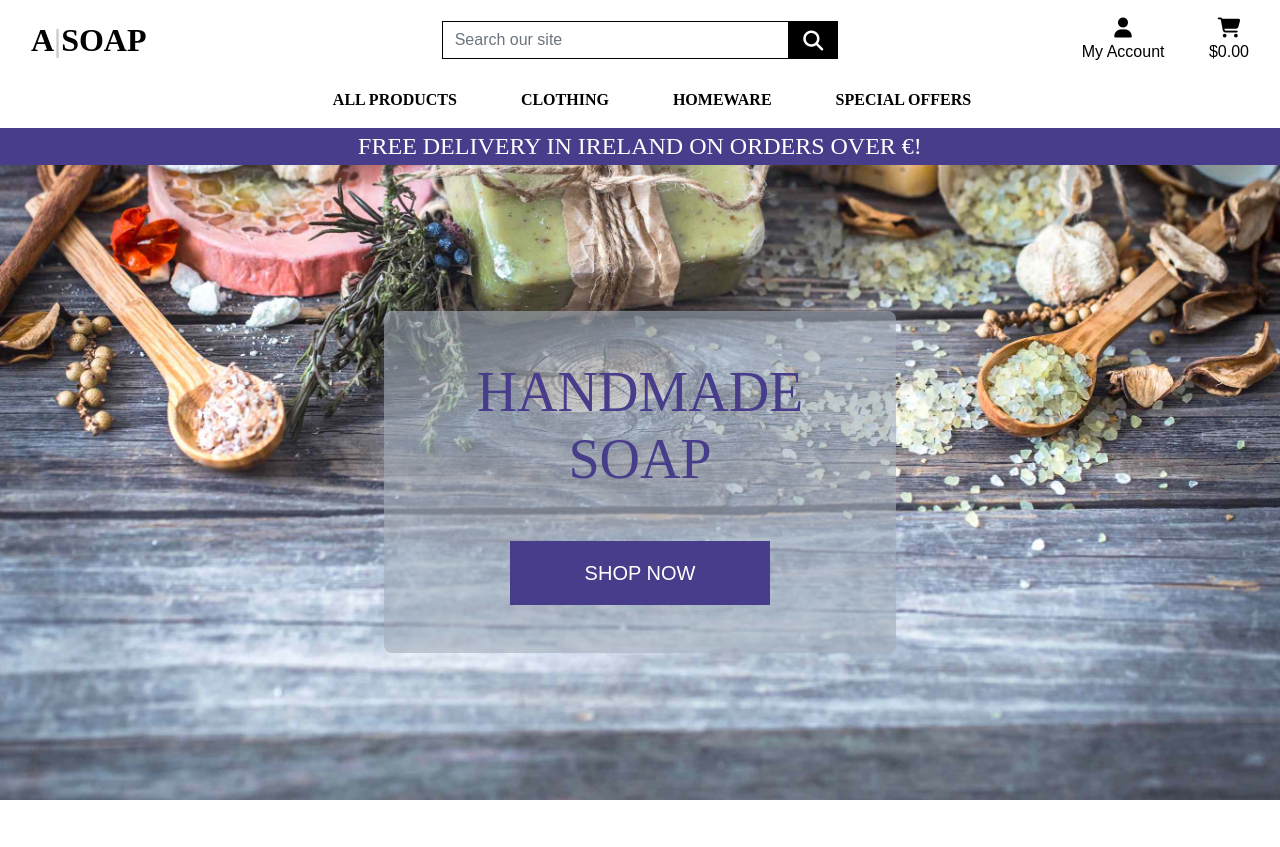
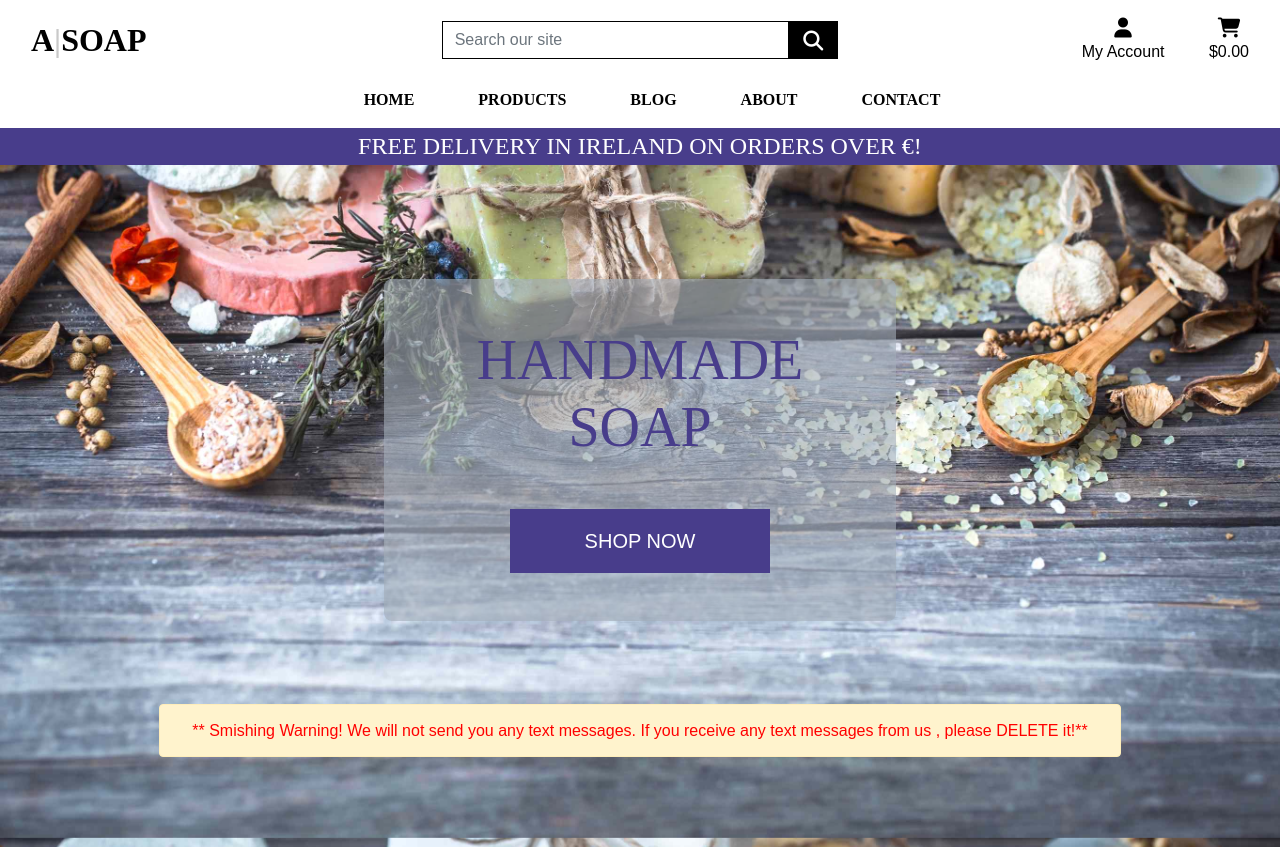
Before and after one commit to grace-ghb/a_soap_v1, a Django app: page / in a window 1280 px wide. Before the commit the page ends 800 px from the top, so only its background shows below. Run offline with Django 3.2, Linux system fonts and the light colour scheme; some libraries are stand-ins or nearby versions.

Commit message:
Adjusting homepage

```diff
--- a/home/templates/home/index.html
+++ b/home/templates/home/index.html
@@ -11,7 +11,7 @@
 
 {% block content %}
 <div class="container h-100">
-    <div class="row h-100">
+    <div class="row h-75 mt-5">
         <div class="col-3 col-md-3 my-auto"></div>
         <div class="col-6 col-md-6 my-auto text-center" id="hero-text-bg">
             <h1 class="display-4 logo-font mt-5" >Handmade Soap</h1>
@@ -23,5 +23,9 @@
         </div>
         <div class="col-3 col-md-3 my-auto"></div>
     </div>
+    <div class="alert alert-warning m-3" role="alert">
+        <h4 class="my-1 text-center" id="smishing-banner">** Smishing Warning! We will not send you any text messages. If you receive any text messages from us , please DELETE it!**</h4>
+    </div>
 </div>
+
 {% endblock %}
--- a/static/css/base.css
+++ b/static/css/base.css
@@ -5,7 +5,7 @@ html {
 body {
     background: url('/media/home.jpg') no-repeat center center fixed;
     background-size: cover;
-    height: calc(100vh - 164px);
+    height: calc(100vh - 165px);
     color: #555;
     font-family: sans-serif, Helvetica;
 }
@@ -31,9 +31,6 @@ body {
     color: darkslateblue;
 
 }
-
-
-
 .main-logo-link {
     width: fit-content;
 }
@@ -69,6 +66,10 @@ body {
 
 .bg-black{
     background: darkslateblue !important;
+}
+#smishing-banner{
+    color: red;
+    font-size: medium;
 }
 
 /* -------------------------------- Media Queries */
@@ -118,5 +119,10 @@ body {
     background: rgba(164, 173, 185, 0.5);
     border: none;
   }
+  .shop-now-button {
+    background: darkslateblue;
+    color: white;
+    min-width: 160px;
+}
 
 }
--- a/templates/includes/main-nav.html
+++ b/templates/includes/main-nav.html
@@ -1,50 +1,44 @@
 <div class="collapse navbar-collapse" id="main-nav">
     <ul class="navbar-nav w-auto mx-auto">
         <li class="nav-item dropdown">
-            <a class="logo-font font-weight-bold nav-link text-black mr-5" href="#" id="all-products-link" data-toggle="dropdown" aria-haspopup="true" aria-expanded="false">
-                All Products
+            <a class="logo-font font-weight-bold nav-link text-black mr-5" href="#" id="home-link" data-toggle="dropdown" aria-haspopup="true" aria-expanded="false">
+                Home
             </a>
-            <div class="dropdown-menu border-0" aria-labelledby="all-products-link">
+        </li>
+        <li class="nav-item dropdown">
+            <a class="logo-font font-weight-bold nav-link text-black mr-5" href="#" id="products-link" data-toggle="dropdown" aria-haspopup="true" aria-expanded="false">
+                Products
+            </a>
+            <div class="dropdown-menu border-0" aria-labelledby="products-link">
                 <a href="" class="dropdown-item">By Price</a>
                 <a href="" class="dropdown-item ">By Rating</a>
                 <a href="" class="dropdown-item ">By Category</a>
-                <a href="" class="dropdown-item">All Products</a>
+                <a href="" class="dropdown-item">All</a>
             </div>
         </li>
 
         <li class="nav-item dropdown">
-            <a class="logo-font font-weight-bold nav-link text-black mr-5" href="#" id="clothing-link" data-toggle="dropdown" aria-haspopup="true" aria-expanded="false">
-                Clothing
+            <a class="logo-font font-weight-bold nav-link text-black mr-5" href="#" id="blog-link" data-toggle="dropdown" aria-haspopup="true" aria-expanded="false">
+                Blog
             </a>
-            <div class="dropdown-menu border-0" aria-labelledby="clothing-link">
-                <a href="" class="dropdown-item">Activewear &amp; Essentials</a>
-                <a href="" class="dropdown-item">Jeans</a>
-                <a href="" class="dropdown-item">Shirts</a>
-                <a href="" class="dropdown-item">All Clothing</a>
+            <div class="dropdown-menu border-0" aria-labelledby="products-link">
+                <a href="" class="dropdown-item">By Price</a>
+                <a href="" class="dropdown-item ">By Rating</a>
+                <a href="" class="dropdown-item ">By Category</a>
+                <a href="" class="dropdown-item">All</a>
             </div>
         </li>
 
         <li class="nav-item dropdown">
-            <a class="logo-font font-weight-bold nav-link text-black mr-5" href="#" id="homeware-link" data-toggle="dropdown" aria-haspopup="true" aria-expanded="false">
-                Homeware
+            <a class="logo-font font-weight-bold nav-link text-black mr-5" href="#" id="about-link" data-toggle="dropdown" aria-haspopup="true" aria-expanded="false">
+                About
             </a>
-            <div class="dropdown-menu border-0" aria-labelledby="homeware-link">
-                <a href="" class="dropdown-item">Bed &amp; Bath</a>
-                <a href="" class="dropdown-item">Kitchen &amp; Dining</a>
-                <a href="" class="dropdown-item">All Homeware</a>
-            </div>
         </li>
 
         <li class="nav-item dropdown">
-            <a class="logo-font font-weight-bold nav-link text-black" href="#" id="specials-link" data-toggle="dropdown" aria-haspopup="true" aria-expanded="false">
-                Special Offers
+            <a class="logo-font font-weight-bold nav-link text-black" href="#" id="contact-link" data-toggle="dropdown" aria-haspopup="true" aria-expanded="false">
+                Contact
             </a>
-            <div class="dropdown-menu border-0" aria-labelledby="specials-link">
-                <a href="" class="dropdown-item">New Arrivals</a>
-                <a href="" class="dropdown-item">Deals</a>
-                <a href="" class="dropdown-item">Clearance</a>
-                <a href="" class="dropdown-item">All Specials</a>
-            </div>
         </li>
     </ul>
 </div>
```
Also changed, not shown: templates/base.html (line endings or trailing spaces).
